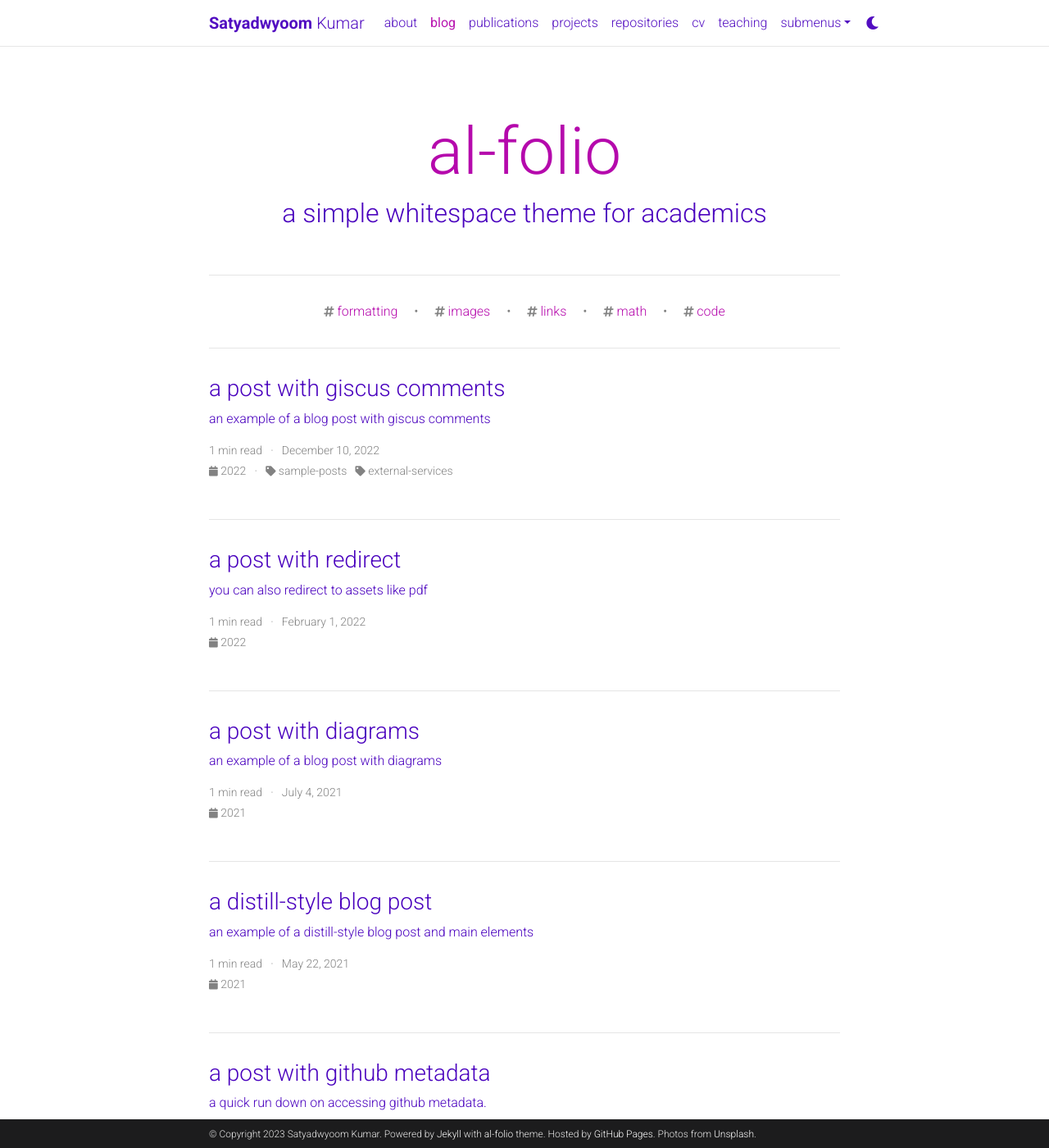
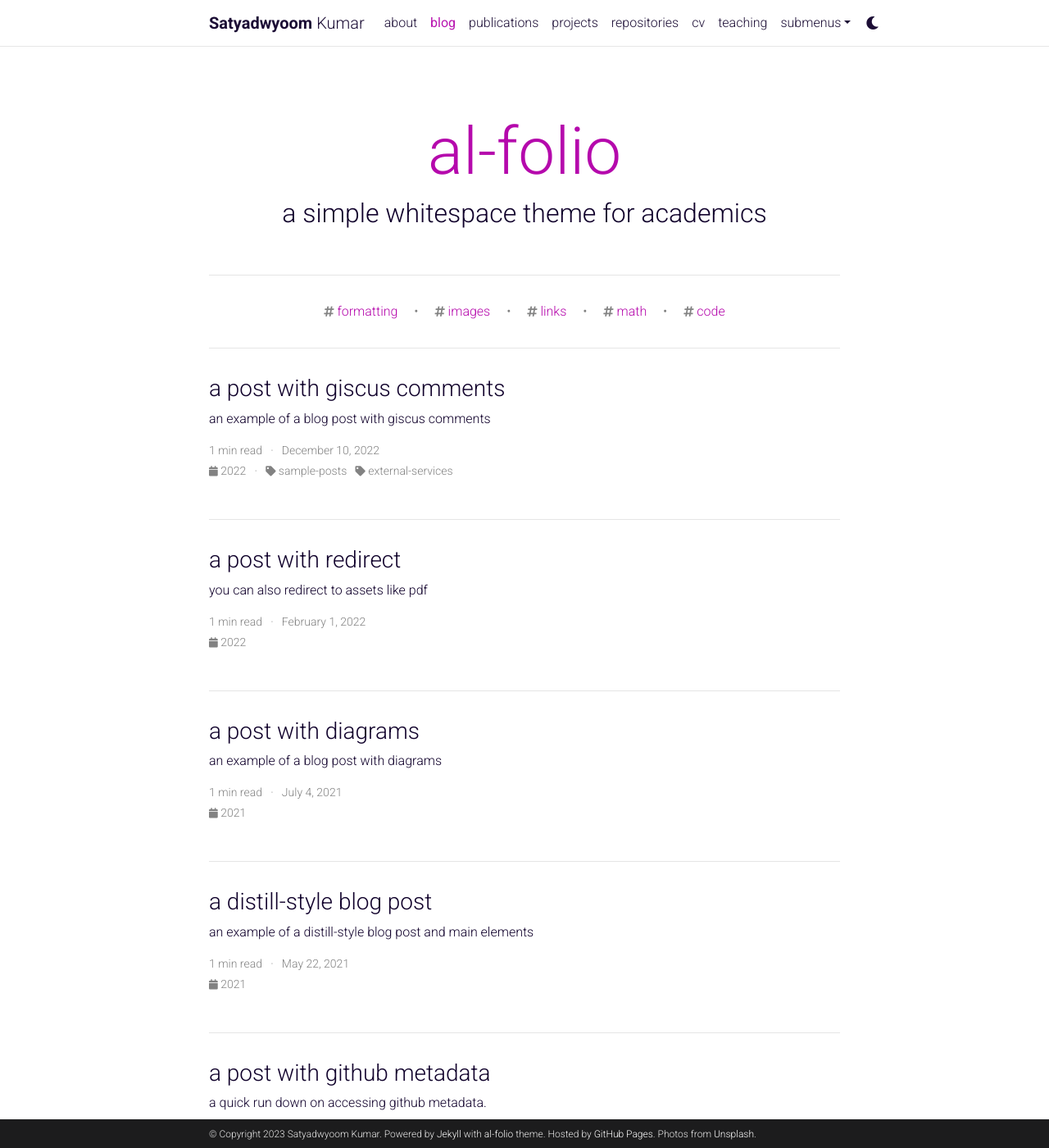
Before and after one commit to satyadwyoom/test_repo, a Jekyll site: the page built from blog/index.html, in a window 1280 px wide and 1400 px high. Shown: the whole window at 82% size. Built offline with Jekyll 4.4.1, drawn with Linux system fonts in a browser that asks for light colours; the list of posts is cut into pages by our own code; comment, search, counter and statistics services are not loaded; a style sheet for code colours, icons or effects is not loaded.

Commit message:
color change

```diff
--- a/_sass/_variables.scss
+++ b/_sass/_variables.scss
@@ -29,7 +29,7 @@ $grey-color-dark:     #1C1C1D;
 $grey-900:            #212529;
 
 $white-color: #ffffff !default;
-$black-color: #4900be !default;
+$black-color: #10002b !default;
 
 
 // Theme colors
```
